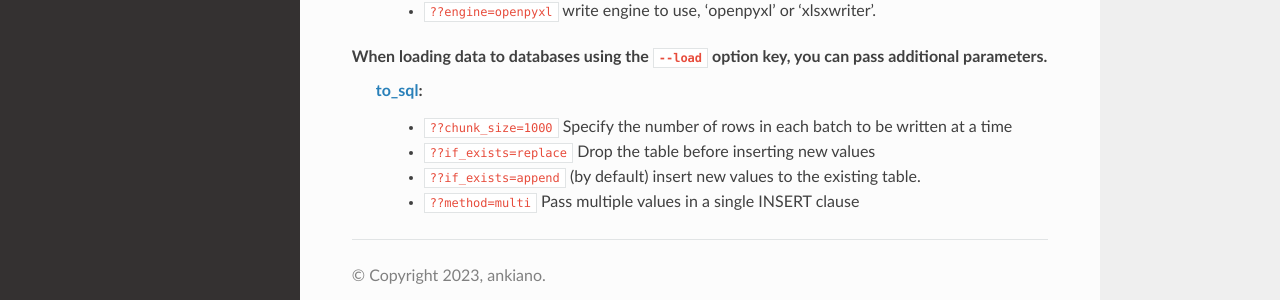
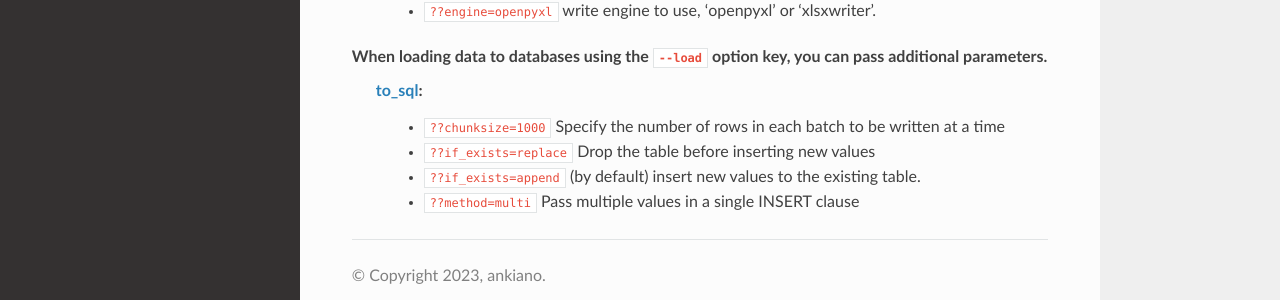
Before and after one commit to ankiano/etl, a Sphinx documentation site: the page built from docs/source/index.rst, in a window 1280 px wide and 900 px high, scrolled down 9358 px. Shown: the part 555-855 px from the top of the window. Built offline with Sphinx 7.4.7 and the Read the Docs theme 2.0.0, drawn with Linux system fonts in a browser that asks for light colours; pages that are not in the unit, such as notebooks, are missing from menus.

Commit message:
Update index.rst

```diff
--- a/docs/source/index.rst
+++ b/docs/source/index.rst
@@ -462,7 +462,7 @@ When specifying files using the ``--source`` and ``--target`` option keys, you c
 
 When loading data to databases using the ``--load`` option key, you can pass additional parameters.
   `to_sql <https://pandas.pydata.org/docs/reference/api/pandas.DataFrame.to_sql.html?highlight=to_sql>`_:
-    - ``??chunk_size=1000`` Specify the number of rows in each batch to be written at a time
+    - ``??chunksize=1000`` Specify the number of rows in each batch to be written at a time
     - ``??if_exists=replace`` Drop the table before inserting new values
     - ``??if_exists=append`` (by default) insert new values to the existing table.
     - ``??method=multi`` Pass multiple values in a single INSERT clause
```
